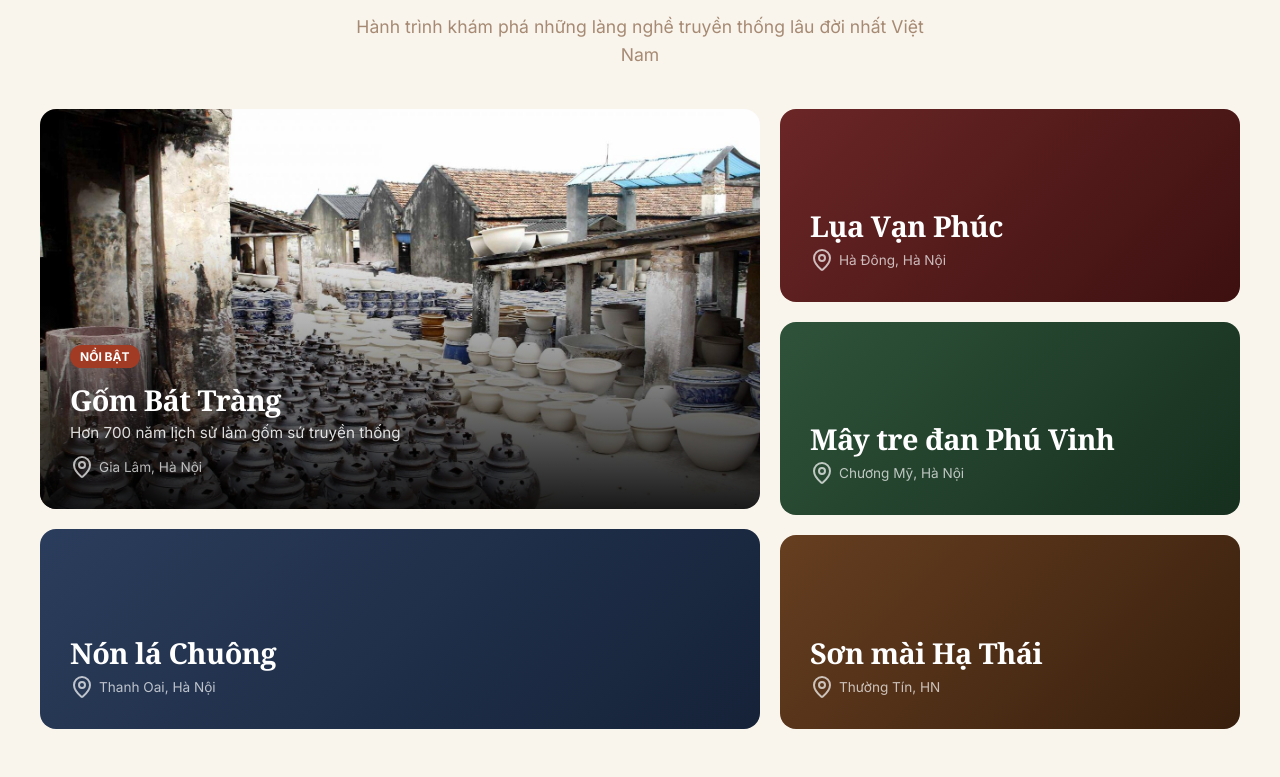
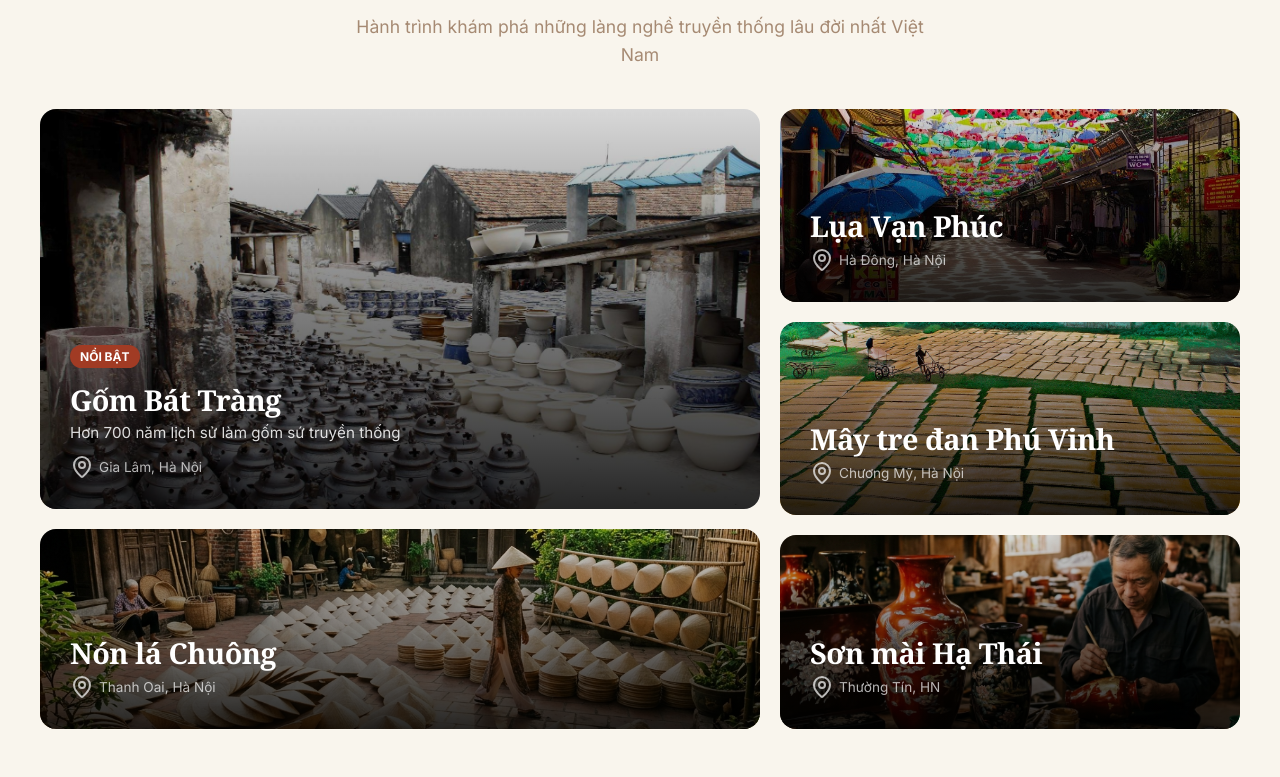
Before and after one commit to fptanimal/doan-lang-nghe, a plain HTML site: page index.html in a window 1280 px wide. Shown: the part 1103-1880 px from the top of the page. Drawn offline with nearby package versions, Linux system fonts and the light colour scheme; a web font is replaced by a local one.

Commit message:
Add background images and dark gradient overlays to all village bento cards on Home page

```diff
--- a/css/home-redesign.css
+++ b/css/home-redesign.css
@@ -356,36 +356,41 @@ body.redesign-active {
 }
 
 /* Specific Cards */
+.rd-bento-card .bento-overlay {
+  position: absolute;
+  bottom: 0; left: 0; right: 0; top: 0;
+  background: linear-gradient(to top, rgba(0,0,0,0.85) 0%, rgba(0,0,0,0.15) 100%);
+  z-index: 1;
+  transition: background 0.3s ease;
+}
+
+.rd-bento-card:hover .bento-overlay {
+  background: linear-gradient(to top, rgba(0,0,0,0.7) 0%, rgba(0,0,0,0.05) 100%);
+}
+
 .bento-bat-trang {
   height: 400px;
   background: url('../images/lang-gom-bat-trang-1.jpg') center/cover no-repeat;
 }
 
-.bento-bat-trang .bento-overlay {
-  position: absolute;
-  bottom: 0; left: 0; right: 0; top: 30%;
-  background: linear-gradient(to top, rgba(0,0,0,0.9) 0%, rgba(0,0,0,0) 100%);
-  z-index: 1;
-}
-
 .bento-non-la {
   height: 200px;
-  background: linear-gradient(135deg, #2b3d5c 0%, #152238 100%);
+  background: url('../images/non_la_chuong_ai.png') center/cover no-repeat;
 }
 
 .bento-van-phuc {
   height: 193px;
-  background: linear-gradient(135deg, #6b2626 0%, #3d1010 100%);
+  background: url('../images/lua_van_phuc.jpg') center/cover no-repeat;
 }
 
 .bento-phu-vinh {
   height: 193px;
-  background: linear-gradient(135deg, #2f533a 0%, #162f1e 100%);
+  background: url('../images/lang_nghe_may_tre_dan.jpg') center/cover no-repeat;
 }
 
 .bento-ha-thai {
   height: 194px;
-  background: linear-gradient(135deg, #663e20 0%, #381f0d 100%);
+  background: url('../images/son_mai_ha_thai_ai.png') center/cover no-repeat;
 }
 
 .rd-stat-label {
--- a/index.html
+++ b/index.html
@@ -101,6 +101,7 @@
         </div>
         <!-- Nón lá Chuông -->
         <div class="rd-bento-card bento-non-la" onclick="openVillageModal('non_la')">
+          <div class="bento-overlay"></div>
           <div class="bento-content">
             <h3 class="bento-title">Nón lá Chuông</h3>
             <div class="bento-loc"><i data-lucide="map-pin"></i> Thanh Oai, Hà Nội</div>
@@ -112,6 +113,7 @@
       <div class="rd-bento-col-right">
         <!-- Lụa Vạn Phúc -->
         <div class="rd-bento-card bento-van-phuc" onclick="openVillageModal('van_phuc')">
+          <div class="bento-overlay"></div>
           <div class="bento-content">
             <h3 class="bento-title">Lụa Vạn Phúc</h3>
             <div class="bento-loc"><i data-lucide="map-pin"></i> Hà Đông, Hà Nội</div>
@@ -119,6 +121,7 @@
         </div>
         <!-- Mây tre đan Phú Vinh -->
         <div class="rd-bento-card bento-phu-vinh" onclick="openVillageModal('phu_vinh')">
+          <div class="bento-overlay"></div>
           <div class="bento-content">
             <h3 class="bento-title">Mây tre đan Phú Vinh</h3>
             <div class="bento-loc"><i data-lucide="map-pin"></i> Chương Mỹ, Hà Nội</div>
@@ -126,6 +129,7 @@
         </div>
         <!-- Sơn mài Hạ Thái -->
         <div class="rd-bento-card bento-ha-thai" onclick="openVillageModal('ha_thai')">
+          <div class="bento-overlay"></div>
           <div class="bento-content">
             <h3 class="bento-title">Sơn mài Hạ Thái</h3>
             <div class="bento-loc"><i data-lucide="map-pin"></i> Thường Tín, HN</div>
```
Also changed, not shown: images/non_la_chuong_ai.png (added), images/son_mai_ha_thai_ai.png (added).
